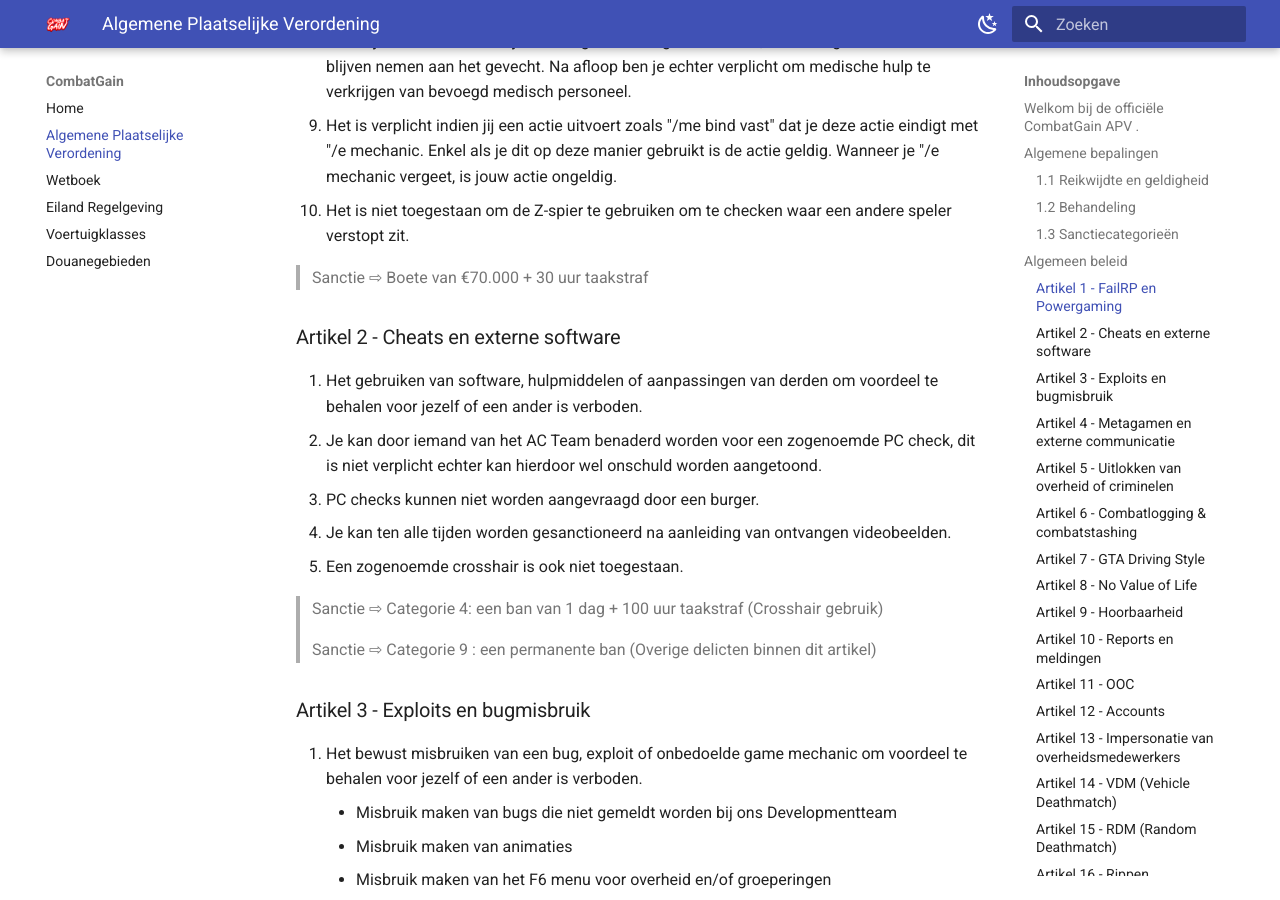
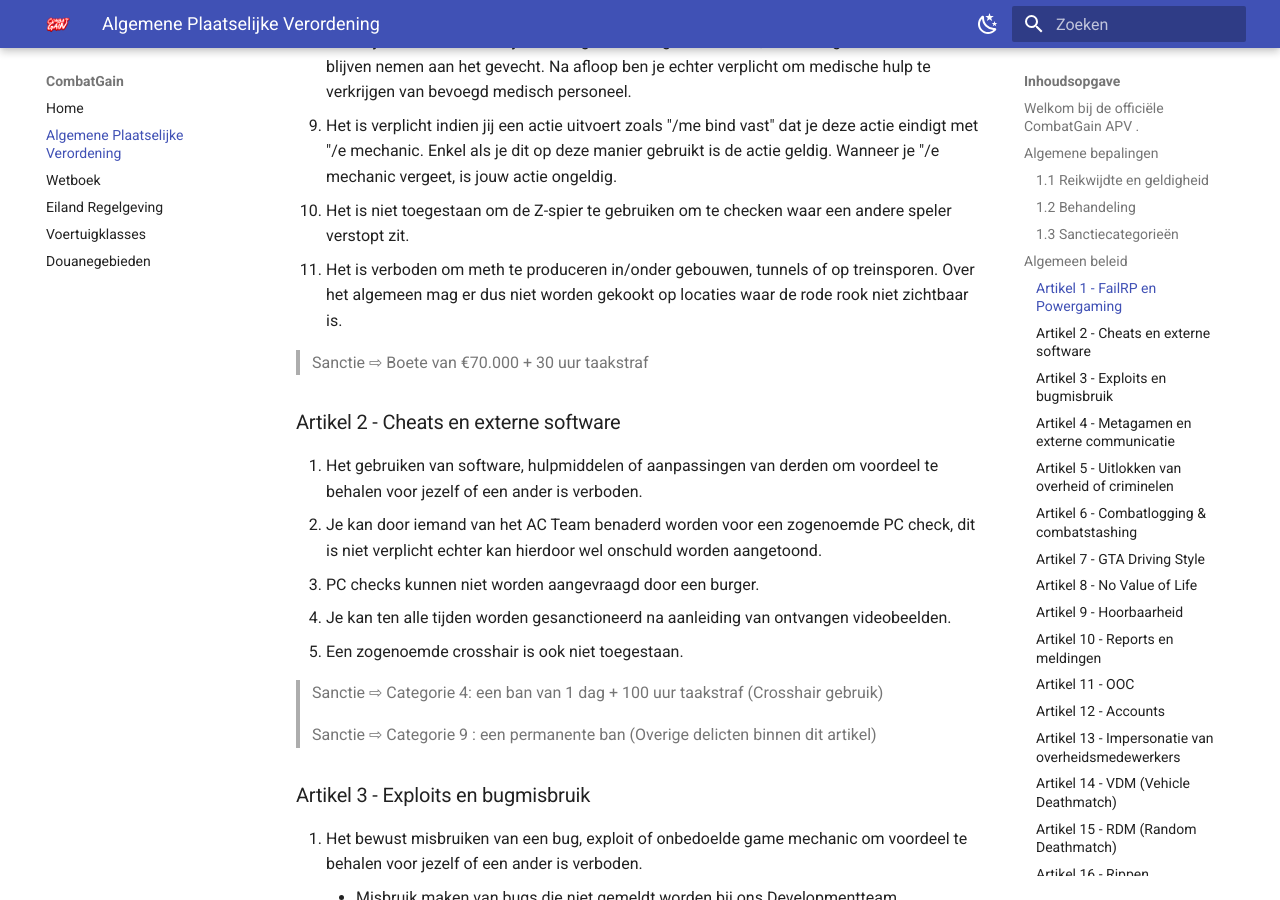
Before and after one commit to CombatGainProduction/cg-apv, an MkDocs documentation site: the page built from docs/apv.md, in a window 1280 px wide and 900 px high, scrolled down 2151 px. Built offline with MkDocs 1.6.1 and Material for MkDocs 9.7.7, drawn with Linux system fonts in a browser that asks for light colours; comment, search, counter and statistics services are not loaded.

Commit message:
Voeg verbod op methproductie toe
Voegt artikel 11 toe aan de APV: het is verboden meth te produceren in/onder gebouwen, tunnels of op treinsporen; algemeen verbod op koken waar de rode rook niet zichtbaar is. Bevat sanctie: boete van €70.000 en 30 uur taakstraf.

```diff
--- a/docs/apv.md
+++ b/docs/apv.md
@@ -58,6 +58,7 @@ Bij het intrekken binnen CombatGain gaat u automatisch akkoord met deze wet- en
 8. Indien je betrokken bent bij een vuurgevecht en geraakt wordt, is het toegestaan om deel te blijven nemen aan het gevecht. Na afloop ben je echter verplicht om medische hulp te verkrijgen van bevoegd medisch personeel.
 9. Het is verplicht indien jij een actie uitvoert zoals "/me bind vast" dat je deze actie eindigt met "/e mechanic. Enkel als je dit op deze manier gebruikt is de actie geldig. Wanneer je "/e mechanic vergeet, is jouw actie ongeldig.
 10. Het is niet toegestaan om de Z-spier te gebruiken om te checken waar een andere speler verstopt zit.
+11. Het is verboden om meth te produceren in/onder gebouwen, tunnels of op treinsporen. Over het algemeen mag er dus niet worden gekookt op locaties waar de rode rook niet zichtbaar is.
 
 > Sanctie ⇨ Boete van €70.000 + 30 uur taakstraf
 
```
